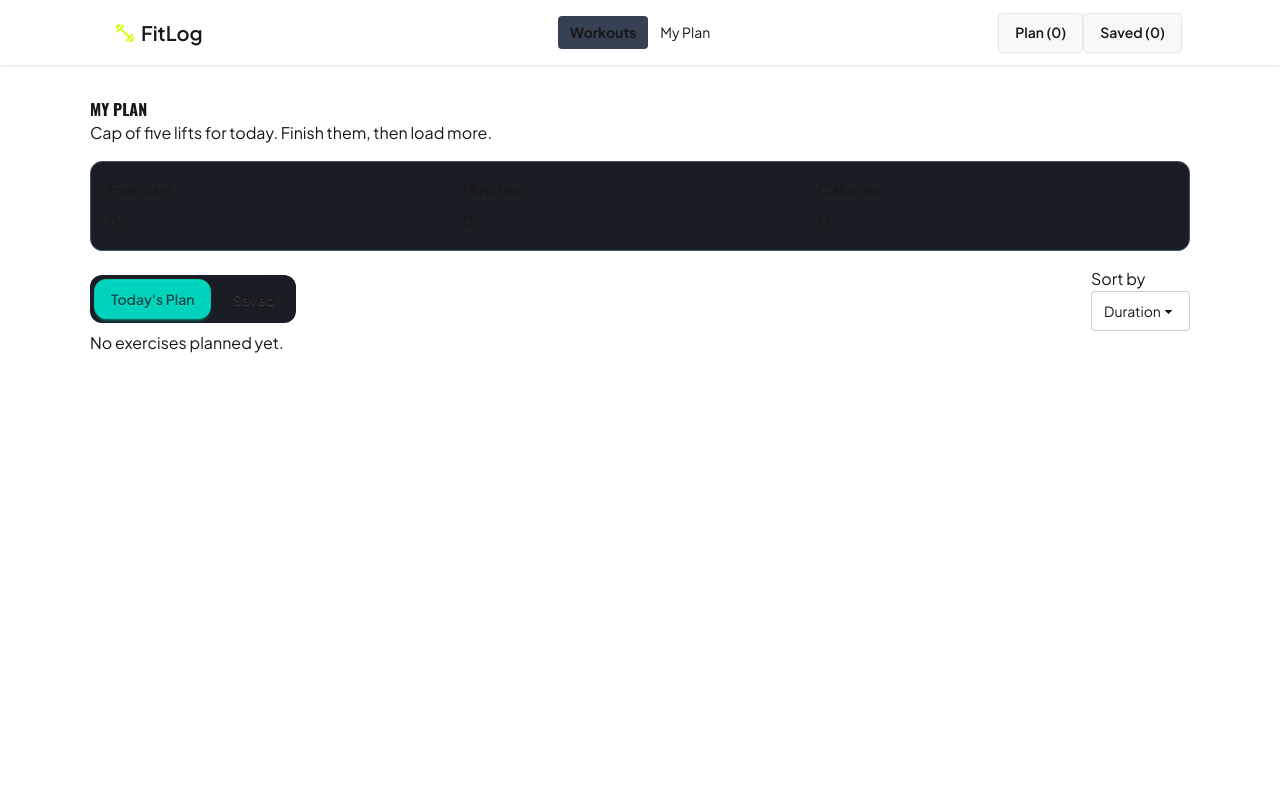
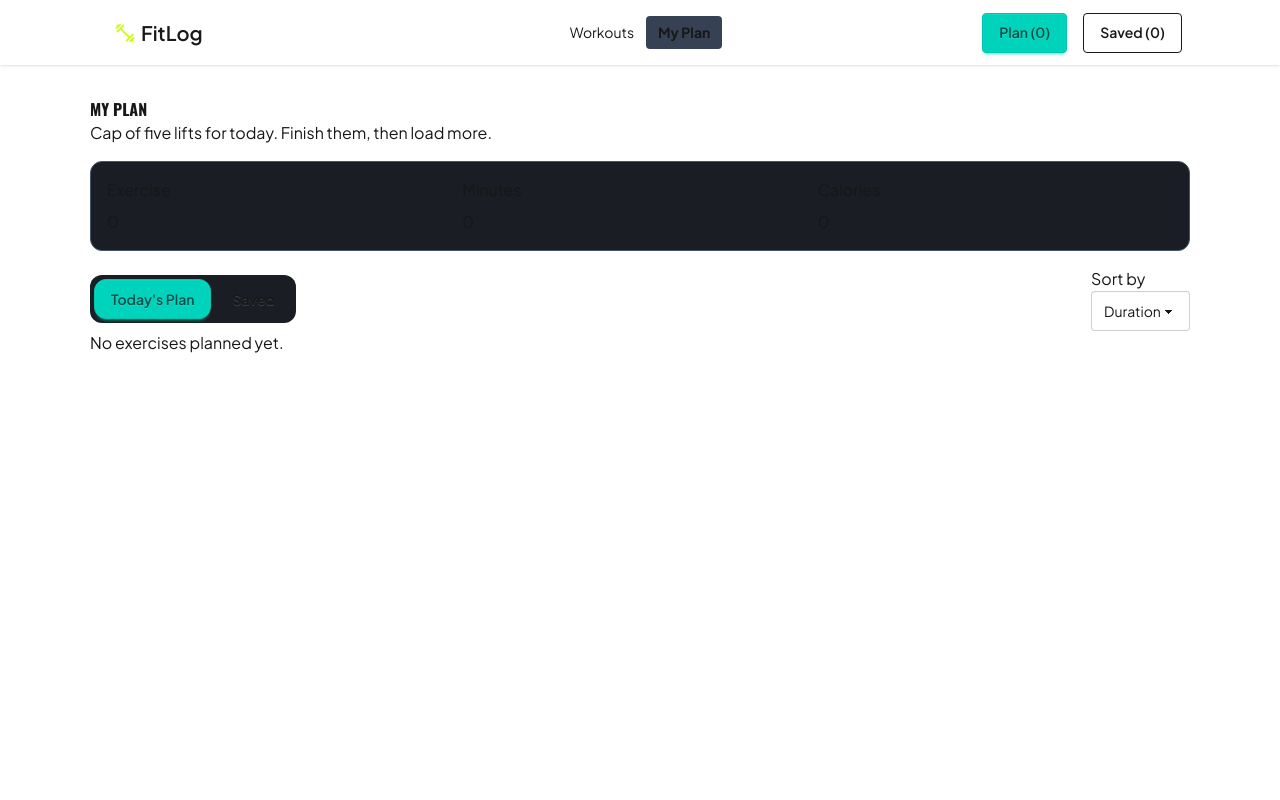
Before and after one commit to theFahmid/fitlog, a Next.js app: page /my-plan in a window 1280 px wide. Shown: the top 800 px of the page. Built offline with nearby package versions, Linux system fonts and the light colour scheme.

Commit message:
Fixed Navbar

```diff
--- a/src/components/home/hero.tsx
+++ b/src/components/home/hero.tsx
@@ -14,9 +14,9 @@ export default function Hero() {
             FitLog is a dark, no-nonsense gym companion: pick a lift, lock it
             into today's plan, and watch the week's work add up.
           </p>
-          <Link href="#library">
-            <button>Browser Workouts</button>
-          </Link>
+          <a href="#library">
+            <button className="btn">Browser Workouts</button>
+          </a>
         </div>
         <div className="flex ">
           <Image
--- a/src/components/shared/navbar.tsx
+++ b/src/components/shared/navbar.tsx
@@ -3,19 +3,20 @@
 import Image from "next/image";
 import logo from "@/assets/logo.png";
 import Link from "next/link";
-import { useState } from "react";
 import { useSavedExercise } from "@/contexts/savedExercise";
 import { usePlannedExercise } from "@/contexts/plannedExercise";
+import { usePathname } from "next/navigation";
 
 function NavItems() {
-  const [active, setActive] = useState("workout");
+  const pathname = usePathname()
+  const isHome = pathname === "/" || pathname.startsWith("/exercise")
+  const isPlan = pathname === "/my-plan"
   return (
     <>
       <li>
         <Link
           href="/"
-          className={active === "workout" ? "bg-gray-700 font-bold" : ""}
-          onClick={() => setActive("workout")}
+          className={isHome ? "bg-gray-700 font-bold" : ""}
         >
           Workouts
         </Link>
@@ -23,8 +24,8 @@ function NavItems() {
       <li>
         <Link
           href="/my-plan"
-          className={active === "plan" ? "bg-gray-700 font-bold" : ""}
-          onClick={() => setActive("plan")}
+          className={isPlan ? "bg-gray-700 font-bold" : ""}
+
         >
           My Plan
         </Link>
@@ -85,11 +86,11 @@ export default function Navbar() {
               <NavItems />
             </ul>
           </div>
-          <div className="navbar-end">
-            <Link className="btn" href="/my-plan">
+          <div className="navbar-end flex items-center gap-4">
+            <Link className="btn btn-accent" href="/my-plan">
               Plan ({plannedExerciseData.length})
             </Link>
-            <Link className="btn" href="/my-plan">
+            <Link className="btn btn-outline" href="/my-plan">
               Saved ({savedExerciseData.length})
             </Link>
           </div>
```
